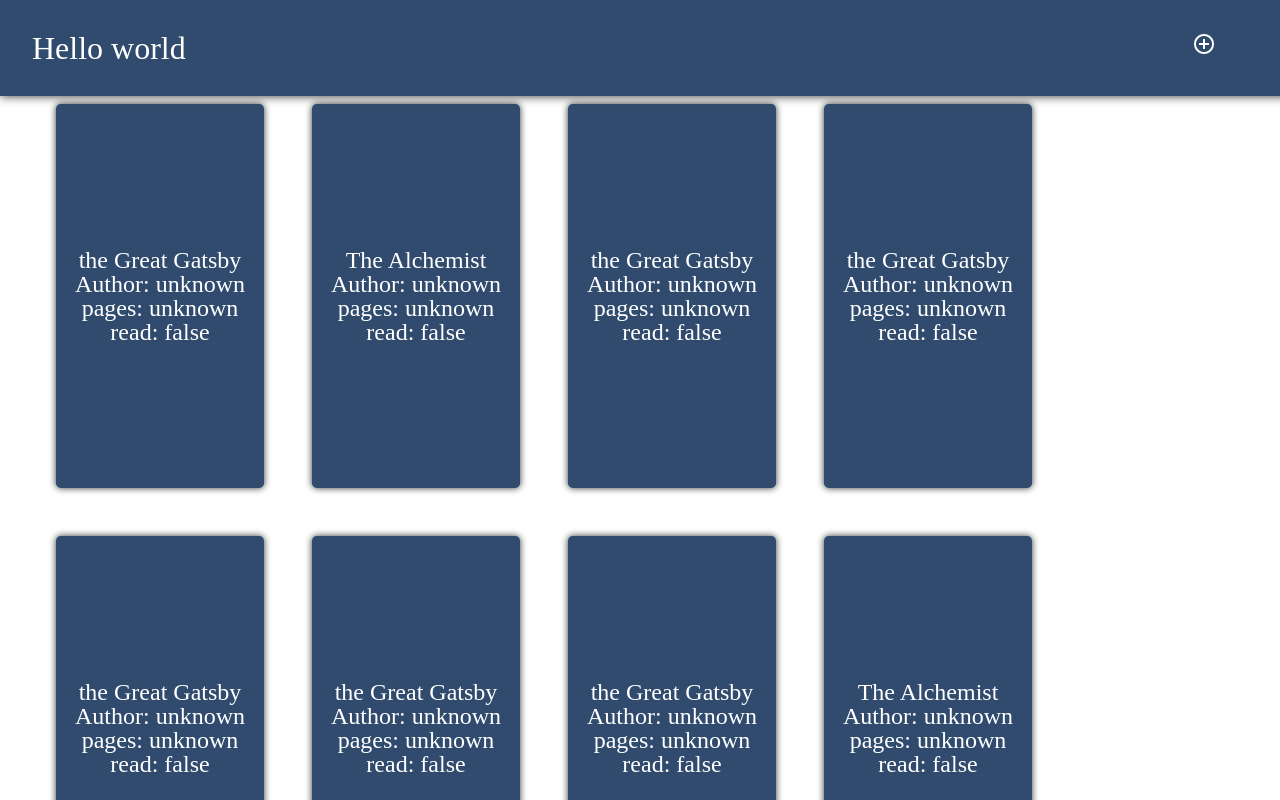
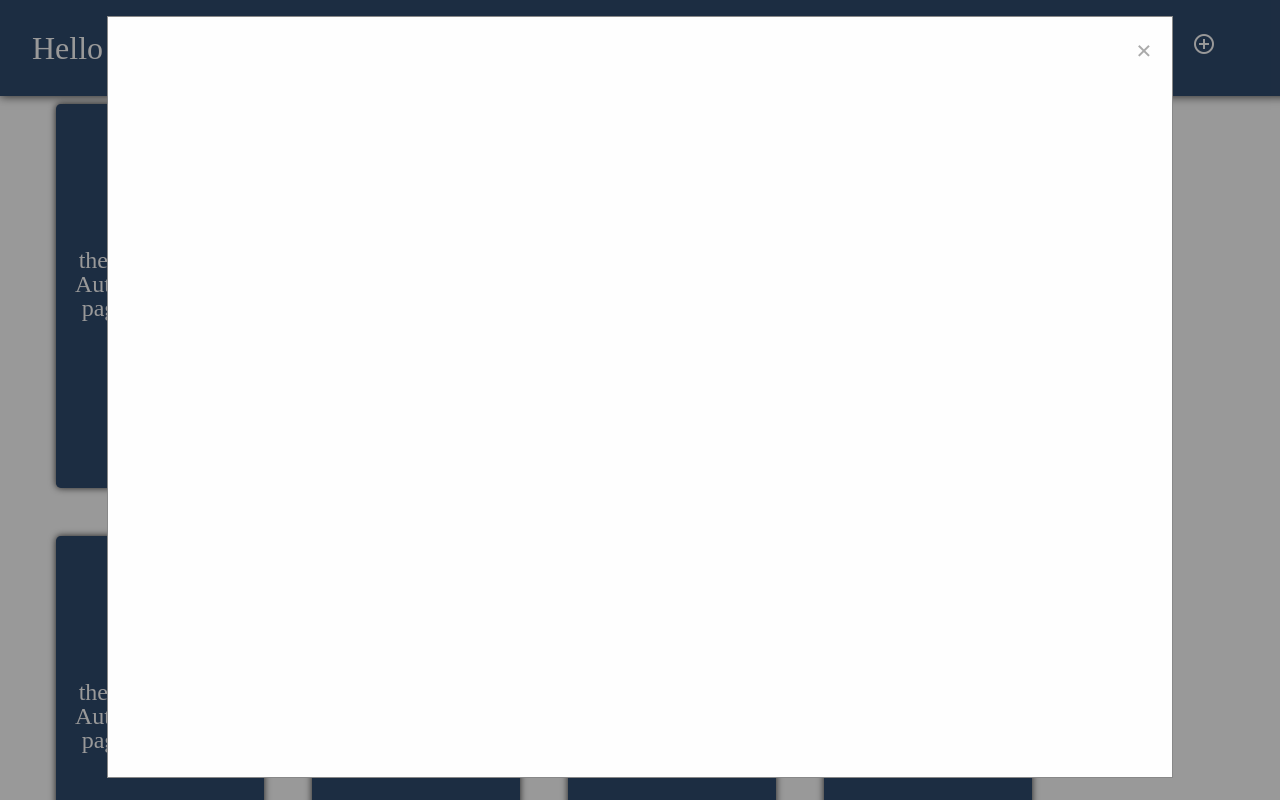
Before and after one commit to DestinTech/bookDatabase, a plain HTML site: page index.html in a window 1280 px wide. Both pictures are taken after a click on the element "add_circle_outline". Shown: the top 800 px of the page. Drawn offline with Linux system fonts and the light colour scheme.

Commit message:
added a modal box and created an opening and closing animation for it.

```diff
--- a/css/style.css
+++ b/css/style.css
@@ -117,7 +117,50 @@ nav{
 }
 #addButton{
     display:inline;
+
 }
+
+/*modal popup box css from w3schools.com*/
+
+.modal{
+    display:none;
+    position:fixed;
+    z-index:1;
+    left: 0;
+    right:0;
+    width: 100%; /* Full width */
+    height: 100%; /* Full height */
+    /*overflow: auto; Enable scroll if needed */
+    background-color: rgb(0,0,0); /* Fallback color */
+    background-color: rgba(0,0,0,0.4); /* Black w/ opacity */
+}
+
+/* Modal Content/Box */
+.modalContent {
+    min-height:90vh;
+    background-color: #fefefe;
+    margin: 1em auto; /* 15% from the top and centered */
+    padding: 20px;
+    border: 1px solid #888;
+    width: 80%; /* Could be more or less, depending on screen size */
+    position:relative;
+    overflow:hidden;
+  }
+
+  /* The Close Button */
+  #closeModal {
+    color: #aaa;
+    float: right;
+    font-size: 28px;
+    font-weight: bold;
+  }
+
+  #closeModal:hover,
+  #closeModal:focus {
+    color: black;
+    text-decoration: none;
+    cursor: pointer;
+  }
 
 /*
 Light:   #5e769c
--- a/index.html
+++ b/index.html
@@ -16,9 +16,15 @@
     </div>
     </header>
 
-    <div id="bookContainer">
+    <div id="myModal" class="modal">
 
+        <div id="modalContent" class="modalContent">
+
+            <span id="closeModal">&times;</span>
+        </div>
     </div>
+
+    <div id="bookContainer"></div>
 
 </body>
 </html>
--- a/js/script.js
+++ b/js/script.js
@@ -85,10 +85,52 @@ function render(){
 render();
 
 
+
 const addButton = document.querySelector("#addButton");
+const modal = document.querySelector("#myModal");
+const closeButton = document.querySelector("#closeModal");
+const modalContent = document.querySelector("#modalContent");
+
+
+//opens modal box
 addButton.addEventListener("click" , () =>{
-    alert("Hello world!");
+    //set the box off screen, and then animate the block on to the screen
+    //then we use a timer to put the box on the screen in 300ms
+    modal.style.display = "block";
+    modalContent.animate([
+        {bottom: "101vh"},
+        {bottom: "0"}
+    ],
+        300
+    );
 });
+
+//closes the modal box if the user clicks on the close span(x)
+closeButton.onclick = function(){
+    modalContent.animate([
+        {bottom: "0"},
+        {bottom: "101vh"}
+    ],
+        300
+    );
+    setTimeout(() =>{modal.style.display = "none"},300);
+
+}
+
+window.onclick = function(event){
+    if (event.target == modal){
+        modalContent.animate([
+            {bottom: "0"},
+            {bottom: "101vh"}
+        ],
+            300
+        );
+        setTimeout( () =>{modal.style.display = "none"},300);
+    }
+}
+
+
+//Add a drop shadow to the addButton
 addButton.addEventListener("mouseover", ()=>{
     addButton.style.filter = "drop-shadow(0 0  5px #333)";
 });
```
